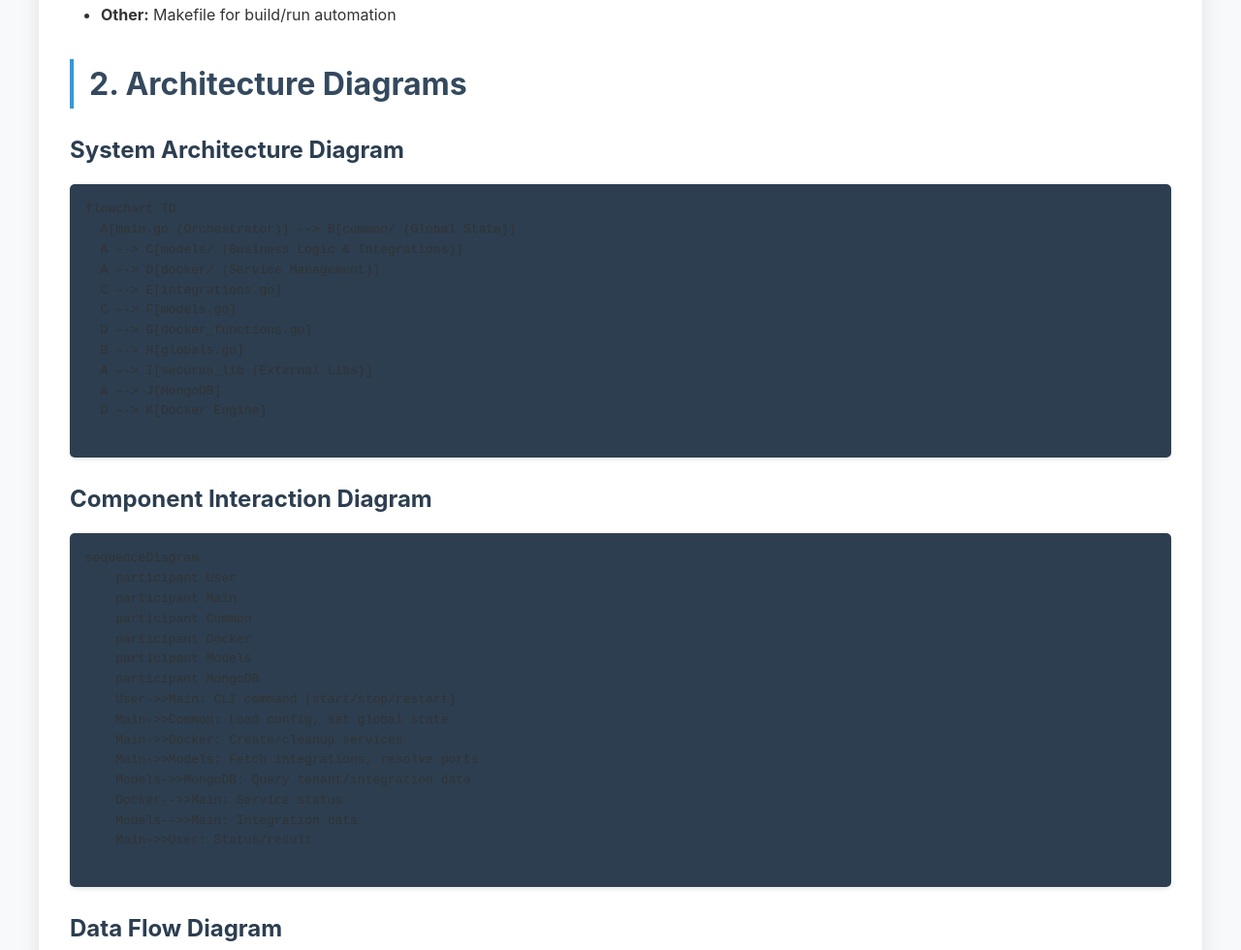
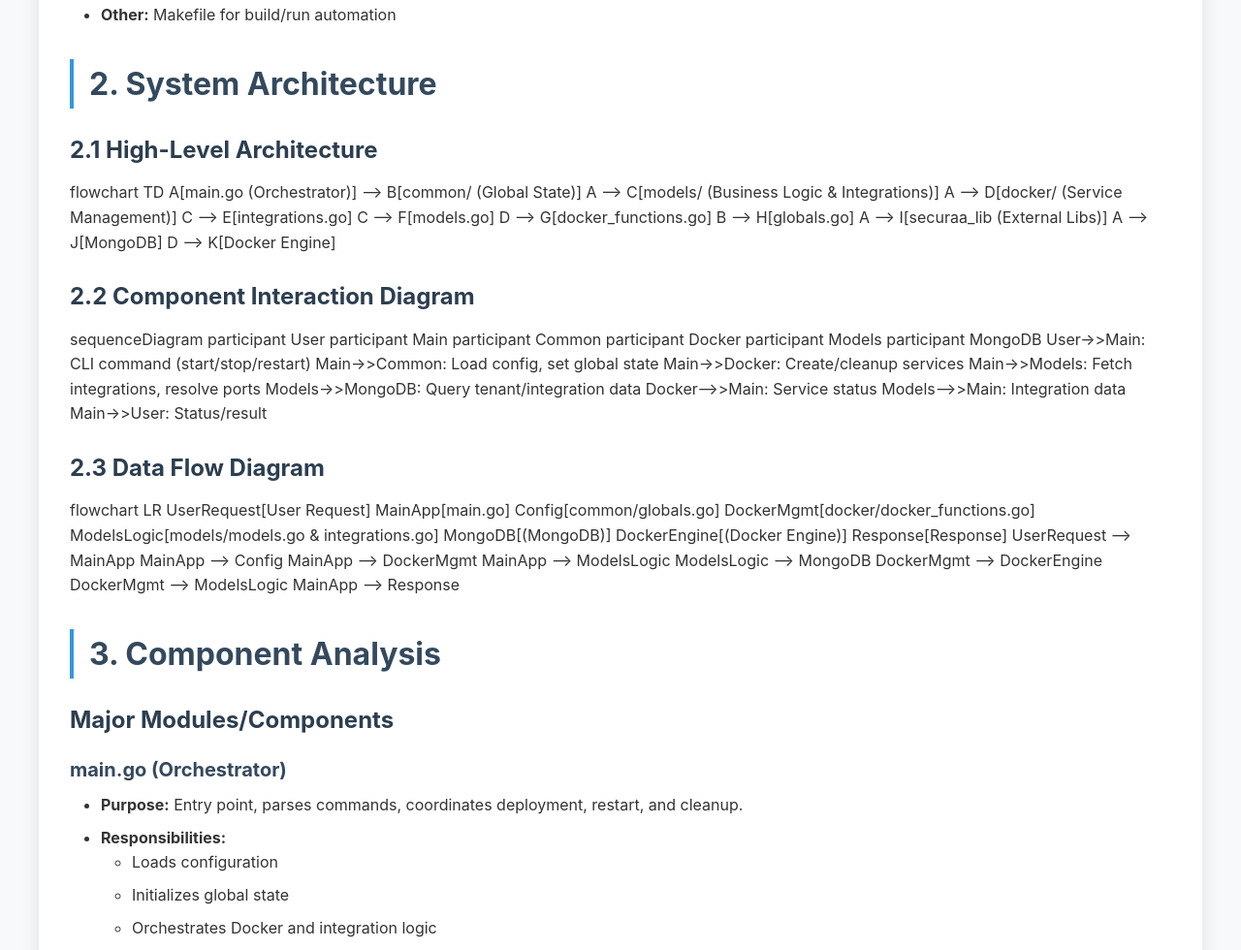
Before and after one commit to Vishwa0220/securaa-internal-documents, a plain HTML site: page docs/process-manager-hld.html in a window 1280 px wide. Shown: the part 1045-2025 px from the top of the page at 97% size. Drawn offline with Linux system fonts and the light colour scheme.

Commit message:
Make Process Manager HLD/LLD diagrams and sections consistent with Playbook module

```diff
--- a/docs/process-manager-hld.html
+++ b/docs/process-manager-hld.html
@@ -28,8 +28,8 @@
         </ul>
     </nav>
     <main class="main-content">
-        <h1>High-Level Design (HLD) – zona_process_manager</h1>
-        <h2>1. System Architecture Overview</h2>
+        <h1>Process Manager - High Level Design Document</h1>
+        <h2 id="overview">1. Overview</h2>
         <h3>Purpose & Objectives</h3>
         <ul>
             <li><strong>zona_process_manager</strong> orchestrates and manages the lifecycle of microservices and integrations in the Zona platform.</li>
@@ -50,9 +50,9 @@
             <li><strong>Logging/Config:</strong> securaa_lib (shared library)</li>
             <li><strong>Other:</strong> Makefile for build/run automation</li>
         </ul>
-        <h2>2. Architecture Diagrams</h2>
-        <h3>System Architecture Diagram</h3>
-        <pre class="mermaid">
+        <h2 id="system-architecture">2. System Architecture</h2>
+        <h3>2.1 High-Level Architecture</h3>
+        <div class="mermaid">
 flowchart TD
   A[main.go (Orchestrator)] --> B[common/ (Global State)]
   A --> C[models/ (Business Logic & Integrations)]
@@ -64,9 +64,9 @@ flowchart TD
   A --> I[securaa_lib (External Libs)]
   A --> J[MongoDB]
   D --> K[Docker Engine]
-        </pre>
-        <h3>Component Interaction Diagram</h3>
-        <pre class="mermaid">
+        </div>
+        <h3>2.2 Component Interaction Diagram</h3>
+        <div class="mermaid">
 sequenceDiagram
     participant User
     participant Main
@@ -82,9 +82,9 @@ sequenceDiagram
     Docker-->>Main: Service status
     Models-->>Main: Integration data
     Main->>User: Status/result
-        </pre>
-        <h3>Data Flow Diagram</h3>
-        <pre class="mermaid">
+        </div>
+        <h3>2.3 Data Flow Diagram</h3>
+        <div class="mermaid">
 flowchart LR
     UserRequest[User Request]
     MainApp[main.go]
@@ -103,7 +103,7 @@ flowchart LR
     DockerMgmt --> DockerEngine
     DockerMgmt --> ModelsLogic
     MainApp --> Response
-        </pre>
+        </div>
         <h2>3. Component Analysis</h2>
         <h3>Major Modules/Components</h3>
         <h4>main.go (Orchestrator)</h4>
```
Also changed, not shown: docs/process-manager-lld.html (+5 -5 lines).
